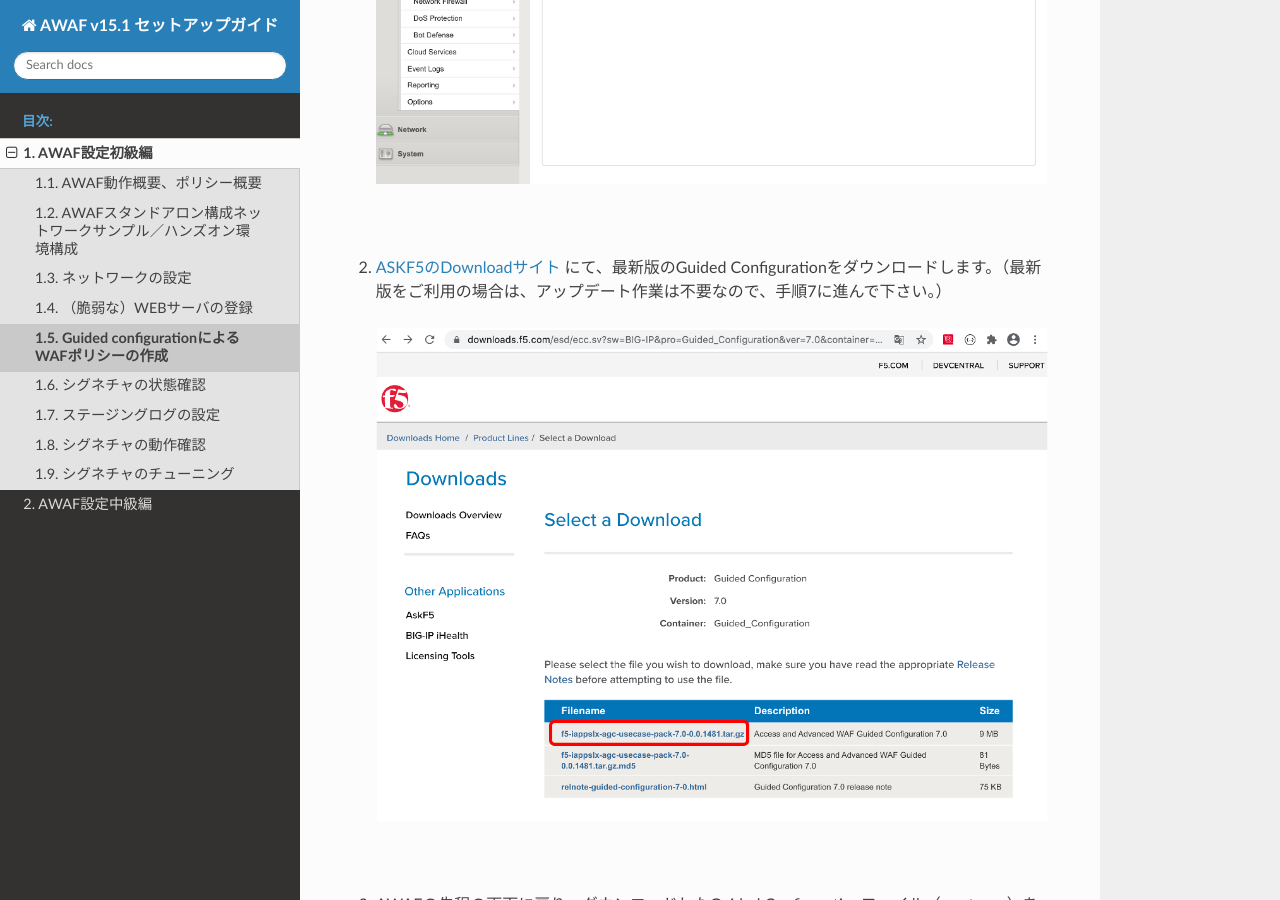
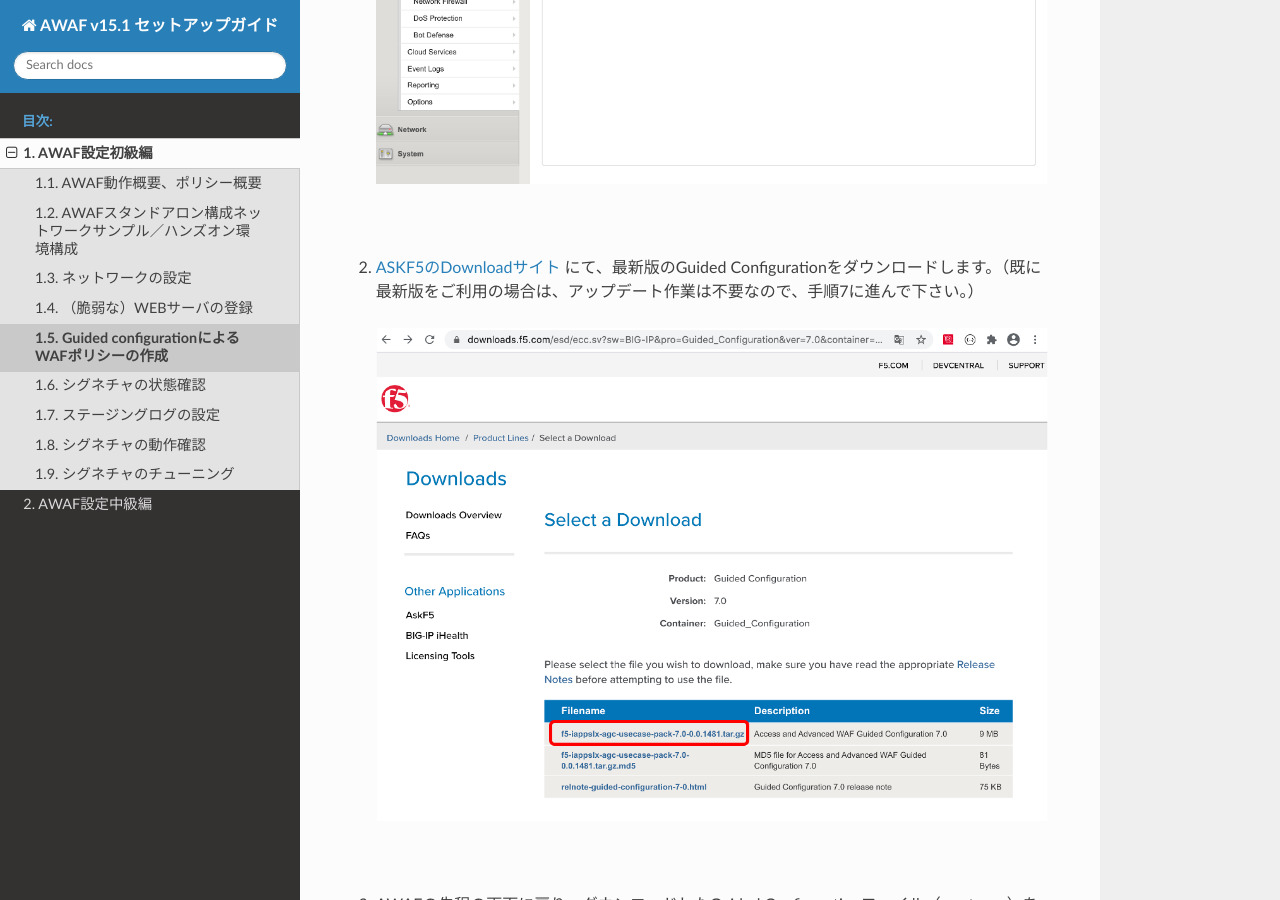
Before and after one commit to BeF5/f5j-easy-setup-waf-17, a Sphinx documentation site: the page built from docs/content1/module05/module05.rst, in a window 1280 px wide and 900 px high, scrolled down 552 px. Built offline with Sphinx 7.4.7 and the Read the Docs theme 2.0.0, drawn with Linux system fonts in a browser that asks for light colours.

Commit message:
no message

```diff
--- a/docs/content1/module05/module05.rst
+++ b/docs/content1/module05/module05.rst
@@ -5,7 +5,7 @@ Guided configurationによるWAFポリシーの作成
 
    .. image:: images/mod5-1.png
    |
-#. `ASKF5のDownloadサイト <https://downloads.f5.com/>`__ にて、最新版のGuided Configurationをダウンロードします。（最新版をご利用の場合は、アップデート作業は不要なので、手順7に進んで下さい。）
+#. `ASKF5のDownloadサイト <https://downloads.f5.com/>`__ にて、最新版のGuided Configurationをダウンロードします。（既に最新版をご利用の場合は、アップデート作業は不要なので、手順7に進んで下さい。）
 
    .. image:: images/mod5-2.png
    |
```
Also changed, not shown: docs/index.rst (+1 -1 lines), docs/content1/module05/images/mod5-1.png.
